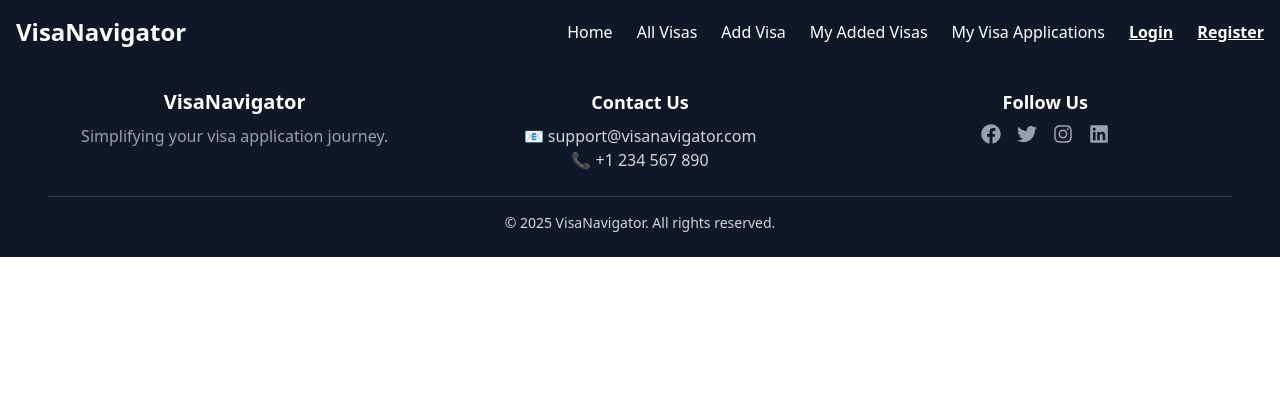
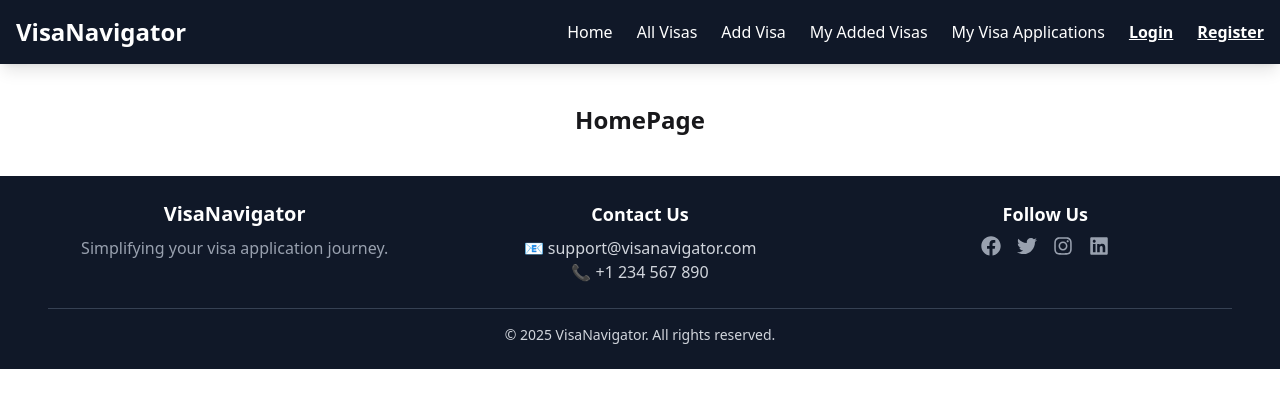
Before and after one commit to emonShimoul/visa-navigator-react-client, a React (Vite) app: page / in a window 1280 px wide. Shown: the top 408 px of the page. Built offline with nearby package versions, Linux system fonts and the light colour scheme; no server answers.

Commit message:
created homepage

```diff
--- a/src/main.jsx
+++ b/src/main.jsx
@@ -15,12 +15,17 @@ import AuthProvider from "./provider/AuthProvider";
 import PrivateRoute from "./routes/PrivateRoute";
 import VisaDetails from "./pages/VisaDetails";
 import ErrorPage from "./pages/ErrorPage";
+import HomePage from "./pages/HomePage";
 
 const router = createBrowserRouter([
   {
     path: "/",
     element: <Home></Home>,
     children: [
+      {
+        path: "/",
+        element: <HomePage></HomePage>,
+      },
       {
         path: "/all-visas",
         element: <AllVisa></AllVisa>,
--- /dev/null
+++ b/src/pages/HomePage.jsx
@@ -0,0 +1,11 @@
+import React from "react";
+
+const HomePage = () => {
+  return (
+    <div>
+      <h1 className="text-center my-10 text-2xl font-bold">HomePage</h1>
+    </div>
+  );
+};
+
+export default HomePage;
```
